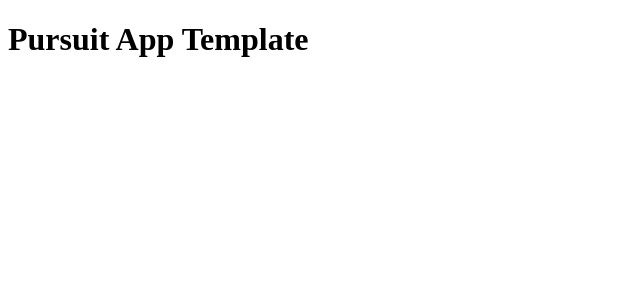
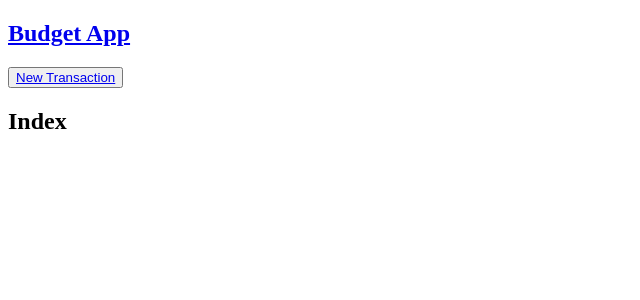
Before and after one commit to Salinamalek/budget-app-project-frontend, a JavaScript app: page / in a window 1280 px wide. Shown: the top 300 px of the page, without its empty margins (0-640 px from the left). Built offline with nearby package versions, Linux system fonts and the light colour scheme; the HTML template or start-up script is replaced by a standard one.

Commit message:
pages and components started

```diff
--- a/package.json
+++ b/package.json
@@ -3,9 +3,11 @@
   "version": "0.1.0",
   "private": true,
   "dependencies": {
+    "axios": "^1.2.2",
     "eslint-plugin-jsx-a11y": "^6.6.1",
     "react": "^18.2.0",
     "react-dom": "^18.2.0",
+    "react-router-dom": "^6.6.1",
     "react-scripts": "5.0.1",
     "serve": "^11.3.2"
   },
--- a/src/App.js
+++ b/src/App.js
@@ -1,9 +1,21 @@
-import './App.css';
+import { BrowserRouter as Router, Routes, Route } from "react-router-dom";
+import NavBar from "./components/navbar";
+import Index from "./pages/index";
+import Error from "./components/error";
+// import "./App.css";
 
 function App() {
   return (
     <div className="App">
-      <h1>Pursuit App Template</h1>
+      <Router>
+        <NavBar />
+        <main>
+          <Routes>
+            <Route path="/" element={<Index />} />
+            <Route path="/*" element={<Error />} />
+          </Routes>
+        </main>
+      </Router>
     </div>
   );
 }
--- /dev/null
+++ b/src/components/error.js
@@ -0,0 +1,7 @@
+export default function Error() {
+  return (
+    <div>
+      <h1>Not Found</h1>
+    </div>
+  );
+}
--- /dev/null
+++ b/src/components/navbar.js
@@ -0,0 +1,14 @@
+import { Link } from "react-router-dom";
+
+export default function NavBar() {
+  return (
+    <nav>
+      <h1>
+        <Link to="/">Budget App</Link>
+      </h1>
+      <button>
+        <Link to="/transactions/new">New Transaction</Link>
+      </button>
+    </nav>
+  );
+}
--- /dev/null
+++ b/src/pages/index.js
@@ -0,0 +1,10 @@
+// import Transactions from "./";
+
+export default function Index() {
+  return (
+    <div className="Index">
+      <h2>Index</h2>
+      {/* <Transactions /> */}
+    </div>
+  );
+}
```
Also changed, not shown: 2 other files (tests, documents, lock files or other folders).
